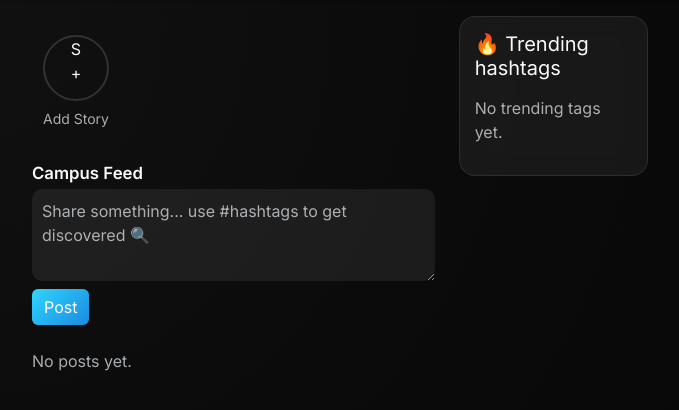
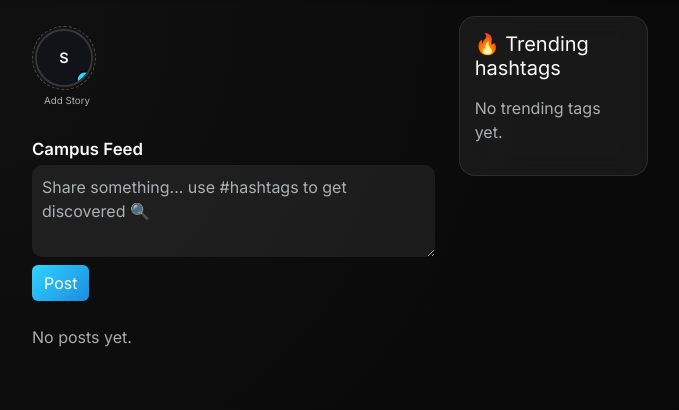
Before and after one commit to namanjasoria41/campusconnect, a Flask app: page / in a window 1280 px wide. Shown: the part 57-467 px from the top of the page, without its empty margins (300-979 px from the left). Run offline with Flask 3, Linux system fonts and the light colour scheme; the visitor is signed in with stand-in values (Sample User, id 1); data that the repository does not hold is empty.

Commit message:
Update style.css

```diff
--- a/app/static/css/style.css
+++ b/app/static/css/style.css
@@ -222,6 +222,134 @@ body::before {
     height: 100%;
     border-radius: 50%;
     object-fit: cover;
+}
+
+/* ======= STORIES STRIP (FEED) ======= */
+
+.story-strip {
+    overflow-x: auto;
+    -webkit-overflow-scrolling: touch;
+    padding: 4px 0 6px;
+}
+
+.story-strip::-webkit-scrollbar {
+    display: none;
+}
+
+.story-bubble {
+    flex: 0 0 auto;
+    width: 70px;
+    text-align: center;
+    font-size: 0.7rem;
+}
+
+.story-ring {
+    width: 64px;
+    height: 64px;
+    border-radius: 50%;
+    padding: 2px;
+    display: flex;
+    align-items: center;
+    justify-content: center;
+}
+
+/* Active story = gradient ring */
+.story-ring-active {
+    background: conic-gradient(
+        from 180deg,
+        #ff9a3c,
+        #ff2e63,
+        #9c1aff,
+        #2fd5ff,
+        #ff9a3c
+    );
+    box-shadow: 0 0 10px rgba(47, 213, 255, 0.5);
+}
+
+/* No story yet = subtle dashed ring */
+.story-ring-empty {
+    background: rgba(255, 255, 255, 0.02);
+    border: 1px dashed rgba(255, 255, 255, 0.25);
+}
+
+.story-avatar-wrapper,
+.story-avatar-img,
+.story-avatar-placeholder {
+    width: 100%;
+    height: 100%;
+    border-radius: 50%;
+    overflow: hidden;
+    display: flex;
+    align-items: center;
+    justify-content: center;
+}
+
+.story-avatar-wrapper {
+    position: relative;
+    cursor: pointer;
+}
+
+.story-avatar-img {
+    object-fit: cover;
+}
+
+.story-avatar-placeholder {
+    font-weight: 600;
+    font-size: 0.9rem;
+    background: #111319;
+}
+
+/* "+" badge for Add Story */
+.story-add-badge {
+    position: absolute;
+    right: 0;
+    bottom: 0;
+    transform: translate(15%, 20%);
+    width: 18px;
+    height: 18px;
+    border-radius: 50%;
+    background: #2fd5ff;
+    color: #050508;
+    font-size: 0.9rem;
+    font-weight: 700;
+    display: flex;
+    align-items: center;
+    justify-content: center;
+    border: 2px solid #050508;
+}
+
+/* Label under each story */
+.story-bubble small {
+    white-space: nowrap;
+    overflow: hidden;
+    text-overflow: ellipsis;
+}
+
+/* Tap feedback */
+.story-bubble:active .story-ring {
+    transform: scale(0.95);
+    transition: transform 0.08s ease-out;
+}
+
+/* Heading spacing */
+.feed-heading {
+    margin-top: 4px;
+    margin-bottom: 8px;
+    font-size: 1.05rem;
+    font-weight: 600;
+}
+
+/* Slightly tighter cards on small screens */
+@media (max-width: 768px) {
+    .glass-card {
+        padding: 10px 12px;
+        margin-bottom: 10px;
+    }
+
+    .glass-card p {
+        margin-bottom: 6px;
+        font-size: 0.9rem;
+    }
 }
 
 /* ---------- HASHTAGS ---------- */
```
